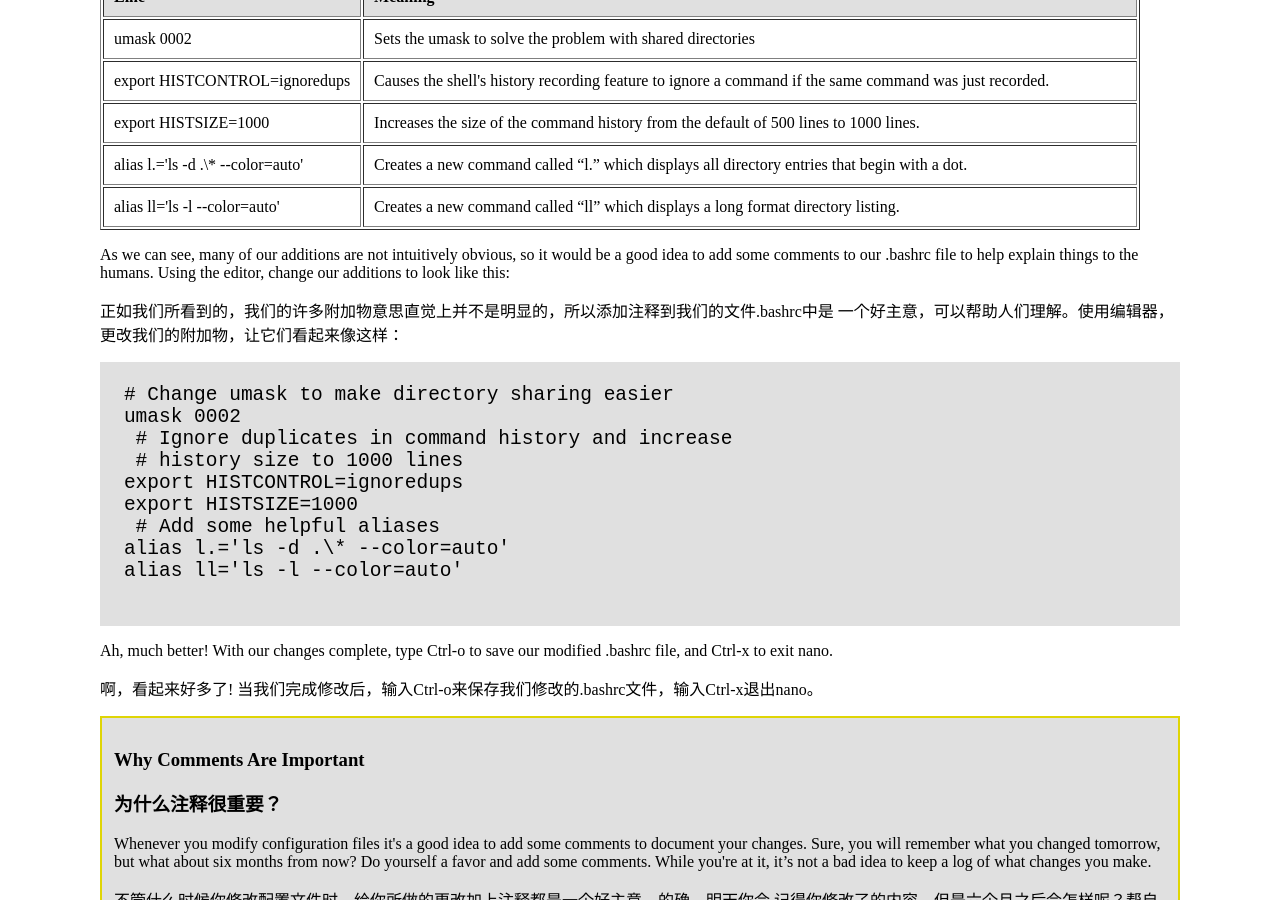
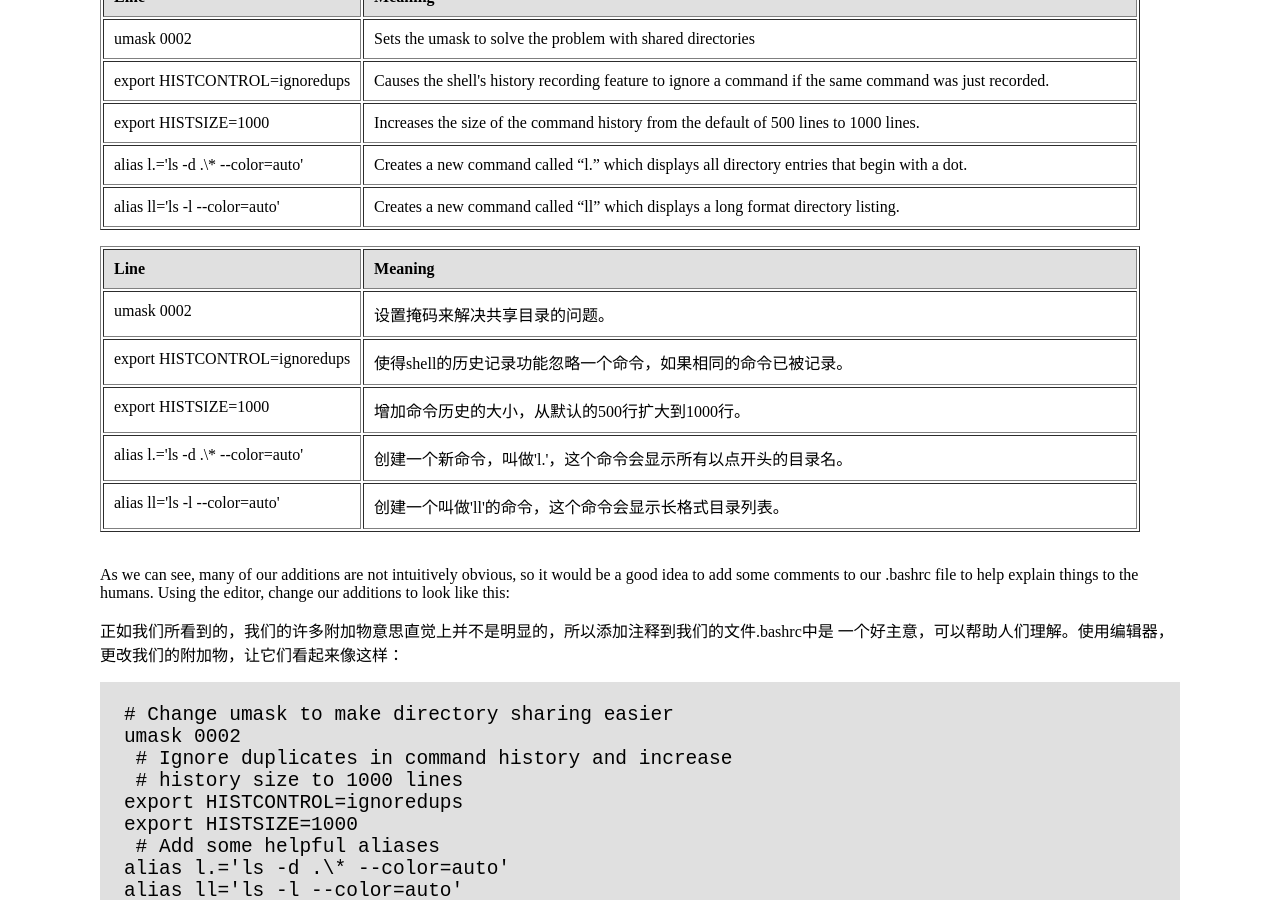
Before and after one commit to billie66/TLCL, a Jekyll site: the page built from book/environment.md, in a window 1280 px wide and 900 px high, scrolled down 11673 px. Built offline with Jekyll 4.4.1, drawn with Linux system fonts in a browser that asks for light colours; Markdown is read by kramdown in place of the engine named in the settings.

Commit message:
translate

```diff
--- a/book/environment.md
+++ b/book/environment.md
@@ -833,6 +833,39 @@ format directory listing.</td>
 </table>
 </p>
 
+<p>
+<table class="multi" cellpadding="10" border="1" width="%100">
+<tr>
+<th class="title">Line</th>
+<th class="title">Meaning</th>
+</tr>
+<tr>
+<td valign="top" width="25%">umask 0002 </td>
+<td valign="top">设置掩码来解决共享目录的问题。</td>
+</tr>
+<tr>
+<td valign="top">export HISTCONTROL=ignoredups </td>
+<td valign="top">使得shell的历史记录功能忽略一个命令，如果相同的命令已被记录。</td>
+</tr>
+<tr>
+<td valign="top" width="25%">export HISTSIZE=1000
+</td>
+<td valign="top">增加命令历史的大小，从默认的500行扩大到1000行。</td>
+</tr>
+<tr>
+<td valign="top" width="25%">alias l.=&apos;ls -d .\* --color=auto&apos; </td>
+<td
+valign="top">创建一个新命令，叫做&apos;l.&apos;，这个命令会显示所有以点开头的目录名。</td>
+</tr>
+<tr>
+<td valign="top" width="25%">alias ll=&apos;ls -l --color=auto&apos;
+</td>
+<td valign="top">创建一个叫做&apos;ll&apos;的命令，这个命令会显示长格式目录列表。</td>
+</tr>
+</table>
+</p>
+
+<br />
 As we can see, many of our additions are not intuitively obvious, so it would be a good
 idea to add some comments to our .bashrc file to help explain things to the humans.
 Using the editor, change our additions to look like this:
```
